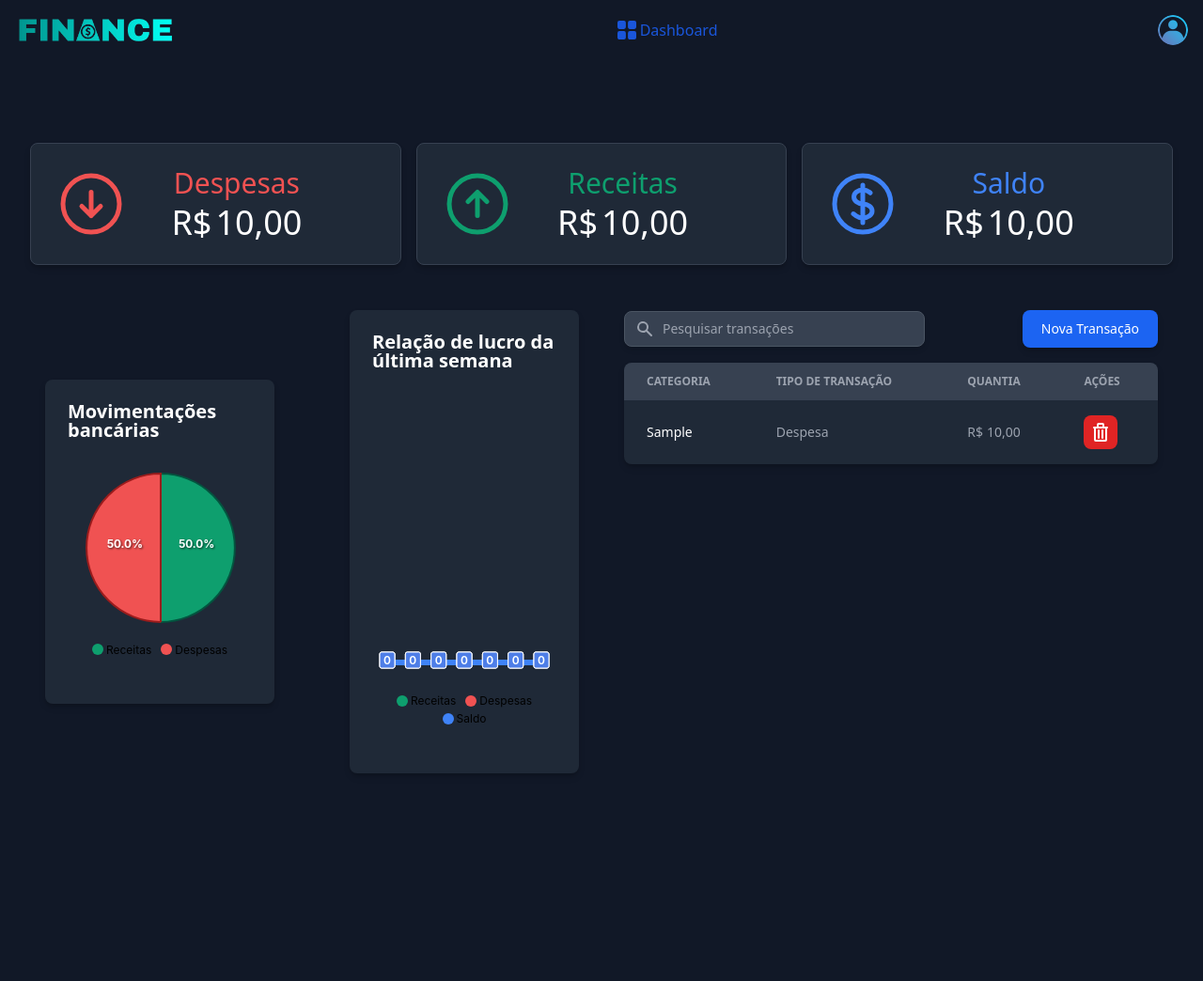
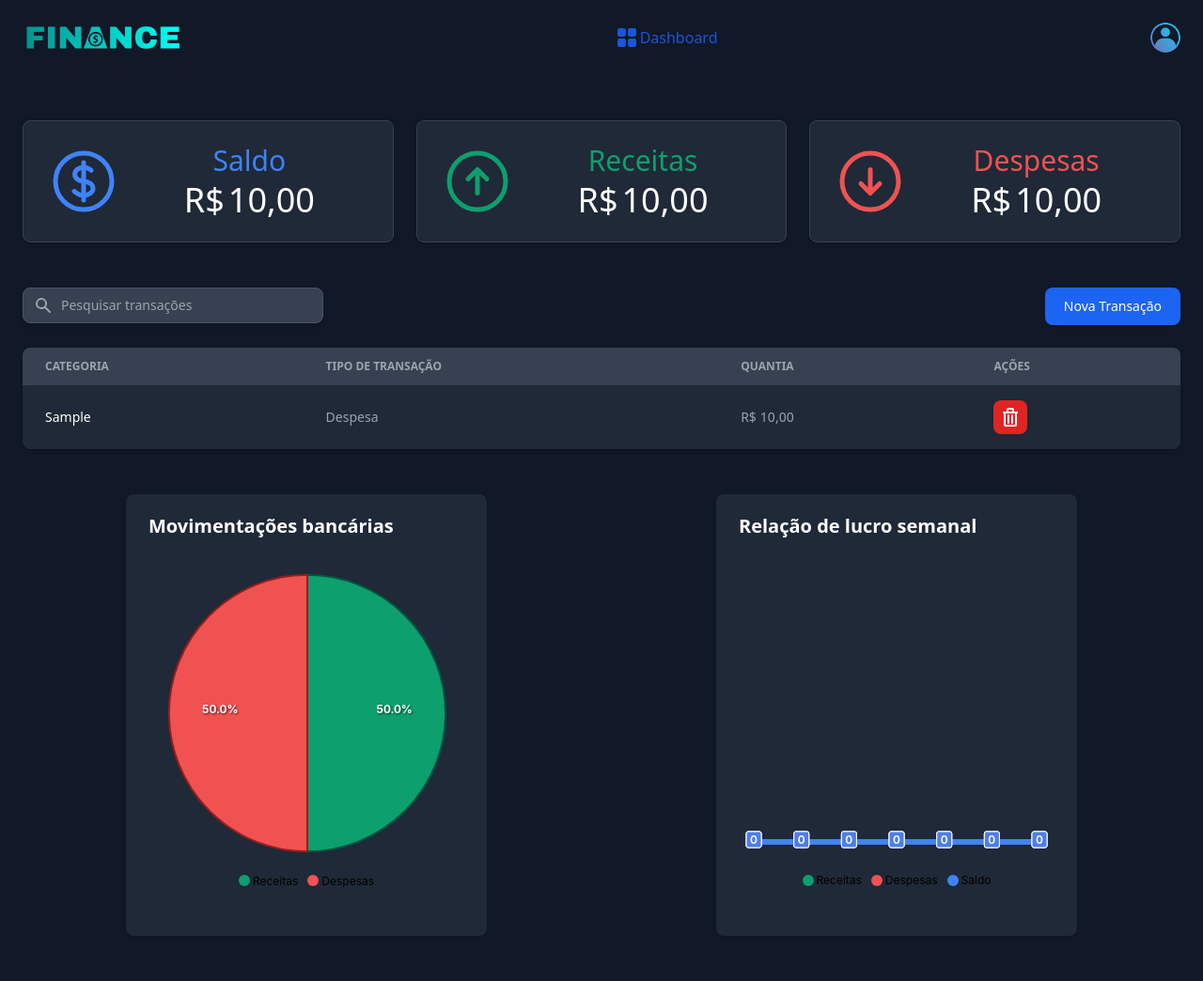
Before and after one commit to gxgokmasz/finance, a Django app: page / in a window 1280 px wide. Shown: the whole page at 94% size. Before the commit the page ends 823 px from the top, so only its background shows below. Run offline with Django 5.2, Linux system fonts and the light colour scheme; a user stored in the database is signed in; tables that the repository leaves empty hold one stand-in row (values such as "Sample post"); some libraries are stand-ins or nearby versions.

Commit message:
📱responsiveness: Add responsiveness for some devices
Refatora algumas partes da interface para melhora de responsividade em alguns dispositivos

```diff
--- a/src/templates/_base.html
+++ b/src/templates/_base.html
@@ -15,10 +15,10 @@
   <body>
     {% block root %}
     {% endblock root %}
+    {% block asides %}
+    {% endblock asides %}
     <script src="https://cdn.jsdelivr.net/npm/flowbite@2.5.1/dist/flowbite.min.js"></script>
     <script src="https://cdn.jsdelivr.net/npm/apexcharts"></script>
-    {% block messages %}
-    {% endblock messages %}
     {% block script %}
     {% endblock script %}
   </body>
--- a/src/templates/layouts/authentication.html
+++ b/src/templates/layouts/authentication.html
@@ -1,6 +1,6 @@
 {% extends "_base.html" %}
 {% block root %}
-  <div class="w-dvw h-dvh bg-white dark:bg-gray-900">
+  <div class="w-dvw h-dvh">
     {% block content %}
     {% endblock content %}
   </div>
--- a/src/templates/layouts/main.html
+++ b/src/templates/layouts/main.html
@@ -1,6 +1,6 @@
 {% extends "_base.html" %}
 {% block root %}
-  <div class="flex flex-col w-dvw h-dvh bg-white dark:bg-gray-900">
+  <div class="w-dvw h-dvh">
     {% include "partials/_header.html" %}
     {% block content %}
     {% endblock content %}
--- a/src/templates/pages/transactions/dashboard.html
+++ b/src/templates/pages/transactions/dashboard.html
@@ -4,36 +4,40 @@
   Finance | Dashboard
 {% endblock title %}
 {% block content %}
-  <div class="flex flex-1 p-4 bg-white dark:bg-gray-900">
-    <div class="flex flex-col flex-1 p-4 rounded-lg dark:border-gray-700 mt-10">
-      <div class="grid grid-cols-3 gap-4 my-4">
+  <main class="bg-white dark:bg-gray-900">
+    <div class="flex w-full min-h-[calc(100dvh-80px)] p-6">
+      <div class="flex flex-col flex-1">
+        <div class="grid gap-6 my-6 md:grid-cols-3">
+          {% include "partials/transactions/_currency_card.html" with title="Saldo" tb_color="text-blue-500" value=profit_metrics.profit_total %}
+          {% include "partials/transactions/_currency_card.html" with title="Receitas" tb_color="text-green-500" value=profit_metrics.revenues_total %}
           {% include "partials/transactions/_currency_card.html" with title="Despesas" tb_color="text-red-500" value=profit_metrics.expenses_total %}
-        {% include "partials/transactions/_currency_card.html" with title="Receitas" tb_color="text-green-500" value=profit_metrics.revenues_total %}
-        {% include "partials/transactions/_currency_card.html" with title="Saldo" tb_color="text-blue-500" value=profit_metrics.profit_total %}
         </div>
-      <div class="flex flex-1 gap-4 rounded-lg dark:border-gray-700 my-4">
-        <div class="flex items-center justify-center gap-20 p-4 h-full w-1/2">
+        <div class="flex flex-col gap-6 w-full h-full my-6 2xl:flex-row">
+          <div class="flex items-center flex-1">
+            <div class="flex flex-col items-center flex-1 gap-6 mt-6 md:flex-row md:items-stretch md:justify-around 2xl:m-0">
               {% include "partials/transactions/_currency_chart.html" %}
               {% include "partials/transactions/_profit_chart.html" %}
             </div>
-        <div class="relative flex flex-col gap-4 items-center justify-start p-4 h-full w-1/2">
+          </div>
+          <div class="flex flex-col flex-1 gap-6 -order-1 2xl:order-none">
             {% include "partials/transactions/_currency_table.html" with transactions=transactions %}
             {% include "partials/_pagination.html" with page_obj=page_obj %}
           </div>
         </div>
       </div>
     </div>
-  {% include "partials/transactions/_new_transaction_modal.html" with new_transaction_form=new_transaction_form %}
+  </main>
+{% endblock content %}
+{% block asides %}
   {% if messages %}
-    <div id="toast-container" class="fixed top-4 right-4 space-y-20">
+    <div id="toast-container" class="fixed top-4 right-4 space-y-24">
       {% for message in messages %}
         {% include "partials/_toast_danger.html" with message=message id=forloop.counter %}
       {% endfor %}
     </div>
   {% endif %}
-{% endblock content %}
-{% block messages %}
-{% endblock messages %}
+  {% include "partials/transactions/_new_transaction_modal.html" with new_transaction_form=new_transaction_form %}
+{% endblock asides %}
 {% block script %}
   {% include "scripts/_currency_chart_scripts.html" with revenues_percentage=currency_percentages.revenues_percentage expenses_percentage=currency_percentages.expenses_percentage %}
   {% include "scripts/_profit_chart_scripts.html" with dates=weekly_xip_relationship.dates metrics=weekly_xip_relationship.metrics %}
--- a/src/templates/partials/_header.html
+++ b/src/templates/partials/_header.html
@@ -1,8 +1,8 @@
 {% load static %}
-<nav class="bg-white border-gray-200 dark:bg-gray-900">
-  <div class="max-w-screen-xl flex flex-wrap items-center justify-between mx-auto p-4">
+<nav class="bg-white dark:bg-gray-900">
+  <div class="max-w-screen-xl flex flex-wrap items-center justify-between mx-auto p-6">
     <a href="{% url 'home' %}"
-       class="flex items-center space-x-3 rtl:space-x-reverse">
+       class="flex items-center space-x-3">
       <img class="h-8" src="{% static 'img/logo.png' %}" alt="Finance Logo">
     </a>
     <div class="flex items-center md:order-2 space-x-3 md:space-x-0 rtl:space-x-reverse">
--- a/src/templates/partials/transactions/_currency_card.html
+++ b/src/templates/partials/transactions/_currency_card.html
@@ -1,10 +1,10 @@
-<div class="flex gap-2 p-6 bg-white border border-gray-200 rounded-lg shadow-md drop-shadow-md dark:bg-gray-800 dark:border-gray-700">
+<div class="flex justify-center gap-2 p-6 bg-white border border-gray-200 rounded-lg shadow drop-shadow dark:bg-gray-800 dark:border-gray-700">
   <svg xmlns="http://www.w3.org/2000/svg"
        fill="none"
        viewBox="0 0 24 24"
        stroke-width="1.5"
        stroke="currentColor"
-       class="size-20 {{ tb_color }}">
+       class="hidden size-20 {{ tb_color }} [@media(min-width:1100px)]:block">
     {% if title == 'Saldo' %}
       <path stroke-linecap="round" stroke-linejoin="round" d="M12 6v12m-3-2.818.879.659c1.171.879 3.07.879 4.242 0 1.172-.879 1.172-2.303 0-3.182C13.536 12.219 12.768 12 12 12c-.725 0-1.45-.22-2.003-.659-1.106-.879-1.106-2.303 0-3.182s2.9-.879 4.006 0l.415.33M21 12a9 9 0 1 1-18 0 9 9 0 0 1 18 0Z" />
     {% elif title == 'Receitas' %}
@@ -13,12 +13,28 @@
       <path stroke-linecap="round" stroke-linejoin="round" d="m9 12.75 3 3m0 0 3-3m-3 3v-7.5M21 12a9 9 0 1 1-18 0 9 9 0 0 1 18 0Z" />
     {% endif %}
   </svg>
-  <div class="flex flex-1 gap-2">
+  <div class="flex justify-center flex-1 gap-2">
     <div class="flex flex-col items-center gap-1 w-5/6">
-      <h2 class="flex justify-center text-3xl {{ tb_color }}">{{ title }}</h2>
+      <div class="flex items-center justify-center w-full md:justify-around">
+        <svg xmlns="http://www.w3.org/2000/svg"
+             fill="none"
+             viewBox="0 0 24 24"
+             stroke-width="1.5"
+             stroke="currentColor"
+             class="leading-none size-8 {{ tb_color }} [@media(min-width:530px)]:size-9 [@media(min-width:1100px)]:hidden">
+          {% if title == 'Saldo' %}
+            <path stroke-linecap="round" stroke-linejoin="round" d="M12 6v12m-3-2.818.879.659c1.171.879 3.07.879 4.242 0 1.172-.879 1.172-2.303 0-3.182C13.536 12.219 12.768 12 12 12c-.725 0-1.45-.22-2.003-.659-1.106-.879-1.106-2.303 0-3.182s2.9-.879 4.006 0l.415.33M21 12a9 9 0 1 1-18 0 9 9 0 0 1 18 0Z" />
+          {% elif title == 'Receitas' %}
+            <path stroke-linecap="round" stroke-linejoin="round" d="m15 11.25-3-3m0 0-3 3m3-3v7.5M21 12a9 9 0 1 1-18 0 9 9 0 0 1 18 0Z" />
+          {% elif title == 'Despesas' %}
+            <path stroke-linecap="round" stroke-linejoin="round" d="m9 12.75 3 3m0 0 3-3m-3 3v-7.5M21 12a9 9 0 1 1-18 0 9 9 0 0 1 18 0Z" />
+          {% endif %}
+        </svg>
+        <h2 class="flex justify-center text-2xl {{ tb_color }} [@media(min-width:530px)]:text-3xl">{{ title }}</h2>
+      </div>
       <div class="flex gap-1">
-        <span class="text-4xl text-black dark:text-white">R$</span>
-        <span class="text-4xl text-black dark:text-white">{{ value }}</span>
+        <span class="text-3xl text-black dark:text-white [@media(min-width:530px)]:text-4xl">R$</span>
+        <span class="text-3xl text-black dark:text-white [@media(min-width:530px)]:text-4xl">{{ value }}</span>
       </div>
     </div>
   </div>
--- a/src/templates/partials/transactions/_currency_chart.html
+++ b/src/templates/partials/transactions/_currency_chart.html
@@ -1,10 +1,6 @@
-<div class="max-w-sm w-full bg-white rounded-lg shadow-md drop-shadow-md dark:bg-gray-800 p-4 md:p-6">
-  <div class="flex justify-between items-start w-full">
-    <div>
-      <div class="mb-1">
-        <h5 class="text-xl font-bold leading-none text-gray-900 dark:text-white me-1">Movimentações bancárias</h5>
-      </div>
-    </div>
+<div class="max-w-sm w-full bg-white rounded-lg shadow dark:bg-gray-800 p-4 md:p-6">
+  <div>
+    <h5 class="leading-none text-xl font-bold text-gray-900 dark:text-white pb-2">Movimentações bancárias</h5>
   </div>
   <div class="py-6" id="currency-chart"></div>
 </div>
--- a/src/templates/partials/transactions/_currency_table.html
+++ b/src/templates/partials/transactions/_currency_table.html
@@ -1,5 +1,5 @@
-<div class="relative w-full sm:rounded-lg">
-  <div class="flex gap-4 flex-column sm:flex-row flex-wrap space-y-4 sm:space-y-0 items-center justify-between pb-4">
+<div class="flex flex-col gap-6 w-full h-full">
+  <div class="flex flex-col gap-6 justify-between sm:flex-row">
     <form action="{% url 'home' %}" method="get">
       <label for="transaction_search" class="sr-only">Pesquisar transações</label>
       <div class="relative">
@@ -22,15 +22,13 @@
         <input type="submit" class="sr-only">
       </div>
     </form>
-    <form action="{% url 'home' %}">
-      <button data-modal-target="new-transaction-modal"
-              data-modal-toggle="new-transaction-modal"
-              class="block shadow-md drop-shadow-md text-white bg-blue-700 hover:bg-blue-800 focus:ring-4 focus:outline-none focus:ring-blue-300 font-medium rounded-lg text-sm px-5 py-2.5 text-center dark:bg-blue-600 dark:hover:bg-blue-700 dark:focus:ring-blue-800"
-              type="button">Nova Transação</button>
-    </form>
+    <button data-modal-target="new-transaction-modal"
+            data-modal-toggle="new-transaction-modal"
+            class="self-start shadow drop-shadow text-white bg-blue-700 hover:bg-blue-800 focus:ring-4 focus:outline-none focus:ring-blue-300 font-medium rounded-lg text-sm px-5 py-2.5 text-center dark:bg-blue-600 dark:hover:bg-blue-700 dark:focus:ring-blue-800"
+            type="button">Nova Transação</button>
   </div>
-  <div class="overflow-x-auto shadow-md drop-shadow-md sm:rounded-lg">
-    <table class="w-full text-sm text-left overflow-x-auto shadow-md rtl:text-right text-gray-500 dark:text-gray-400">
+  <div class="relative overflow-x-auto shadow drop-shadow rounded-lg">
+    <table class="w-full text-sm text-left overflow-x-auto rtl:text-right text-gray-500 dark:text-gray-400">
       <thead class="text-xs text-gray-700 uppercase bg-gray-50 dark:bg-gray-700 dark:text-gray-400">
         <tr>
           <th scope="col" class="px-6 py-3">Categoria</th>
--- a/src/templates/partials/transactions/_profit_chart.html
+++ b/src/templates/partials/transactions/_profit_chart.html
@@ -1,10 +1,6 @@
-<div class="max-w-sm w-full bg-white rounded-lg shadow-md drop-shadow-md dark:bg-gray-800 p-4 md:p-6">
-  <div class="flex justify-between">
-    <div>
-      <div class="mb-1">
-        <h5 class="leading-none text-xl font-bold text-gray-900 dark:text-white pb-2">Relação de lucro da última semana</h5>
-      </div>
-    </div>
+<div class="max-w-sm max-h-sm w-full bg-white rounded-lg shadow dark:bg-gray-800 p-4 md:p-6">
+  <div>
+    <h5 class="leading-none text-xl font-bold text-gray-900 dark:text-white pb-2">Relação de lucro semanal</h5>
   </div>
   <div class="py-6" id="profit-chart"></div>
 </div>
```
Also changed, not shown: src/templates/pages/authentication/login.html (+8 -8 lines), src/templates/pages/authentication/register.html (+6 -8 lines), src/static/css/tailwind.css. Lines whose indentation alone changed are shown as unchanged.
